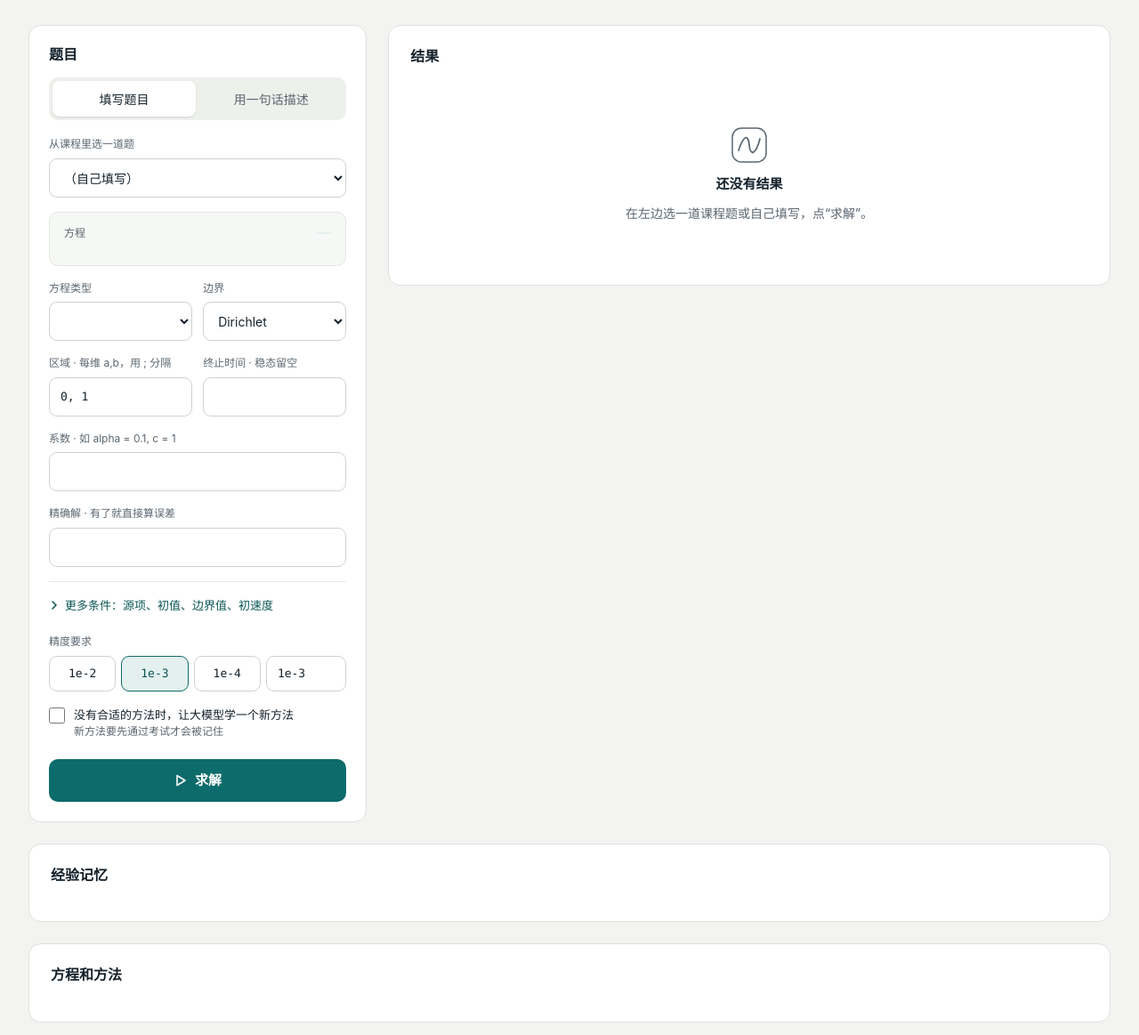
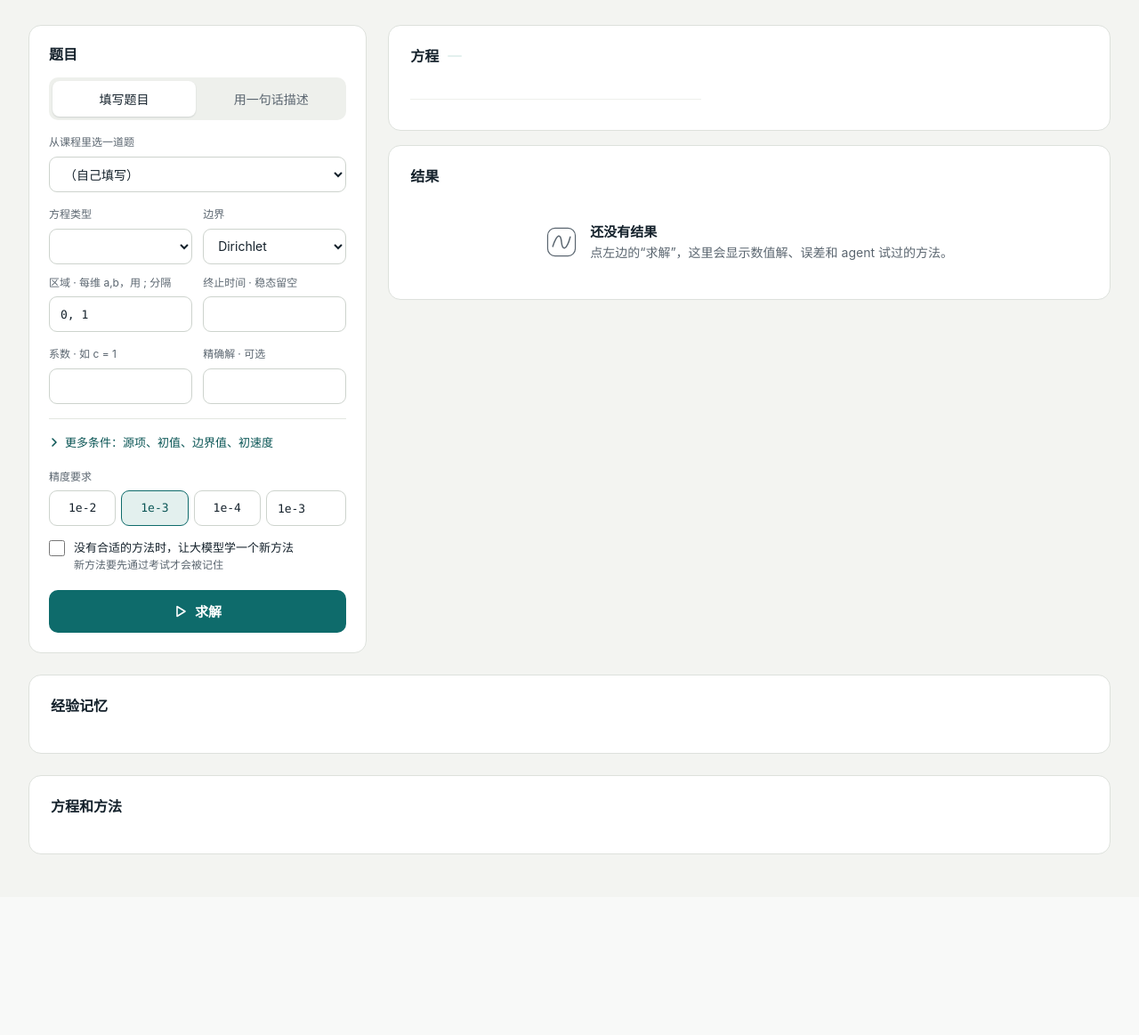
Before and after one commit to jayden-dong411/pde-agent-2026, a Python web app: template src/pde_agent/templates/app.html in a window 1280 px wide. Shown: the part 62-1225 px from the top of the page at 89% size. After the commit the page ends 1022 px from the top, so only its background shows below. Run offline with Jinja, Linux system fonts and the light colour scheme; the template is opened without the code that fills it, so the values that code supplies are empty.

Commit message:
v0.6.0: rebalance the solve page with a problem preview
Move the equation card to the right column and draw the problem's known
functions there (exact solution, initial value or source) from a new
/api/preview endpoint, so the right side is useful before solving. The
form packs into two-column rows and shorter inputs; text mode shows
example descriptions on the right.

Co-Authored-By: Claude Opus 5.5 (1M context) <noreply@anthropic.com>
Claude-Session: https://claude.ai/code/session_01HfxrmFgvBDPJ5GMTNKicuz

```diff
--- a/src/pde_agent/__init__.py
+++ b/src/pde_agent/__init__.py
@@ -4,6 +4,6 @@ from .agent import PDEAgent, SolveReport
 from .equations import Equation, builtin_equations, manufactured_problem
 from .problem import PDEProblem
 
-__version__ = "0.5.0"
+__version__ = "0.6.0"
 
 __all__ = ["Equation", "PDEAgent", "PDEProblem", "SolveReport", "builtin_equations", "manufactured_problem"]
--- a/src/pde_agent/templates/app.html
+++ b/src/pde_agent/templates/app.html
@@ -100,24 +100,39 @@ h3 { margin: 0; font-size: 15px; font-weight: 600; }
 .segmented { display: grid; grid-template-columns: repeat(2, minmax(0, 1fr)); gap: 4px; padding: 4px; background: var(--track); border-radius: 10px; }
 .segmented button { height: 40px; border: 0; border-radius: 8px; background: transparent; color: var(--muted); cursor: pointer; }
 .segmented button[aria-selected="true"] { background: var(--surface); color: var(--ink); font-weight: 500; box-shadow: 0 1px 2px rgba(20, 33, 43, .14); }
-.composer-body { padding: 18px 22px 22px; display: flex; flex-direction: column; gap: 16px; }
+.composer-body { padding: 16px 22px 22px; display: flex; flex-direction: column; gap: 14px; }
 .field { display: flex; flex-direction: column; gap: 6px; min-width: 0; }
 .field > label, .label { font-size: 12px; font-weight: 500; color: var(--muted); }
 .field > label span { font-weight: 400; }
 .pair { display: grid; grid-template-columns: repeat(2, minmax(0, 1fr)); gap: 12px; }
 input[type=text], select, textarea { width: 100%; min-width: 0; border: 1px solid var(--field-line); border-radius: 9px; background: var(--surface); color: var(--ink); }
-input[type=text], select { height: 44px; padding: 0 12px; }
+input[type=text], select { height: 40px; padding: 0 12px; }
 input[type=text] { font-family: var(--mono); font-size: 13px; }
 textarea { min-height: 140px; padding: 10px 12px; resize: vertical; line-height: 1.6; }
 input:focus, select:focus, textarea:focus { outline: none; border-color: var(--accent); box-shadow: 0 0 0 3px var(--accent-soft); }
-.equation { background: var(--soft); border: 1px solid var(--soft-line); border-radius: 10px; padding: 14px 16px; display: flex; flex-direction: column; gap: 6px; }
-.equation .top { display: flex; justify-content: space-between; align-items: center; gap: 8px; flex-wrap: wrap; }
 .tag { font-family: var(--mono); font-size: 12px; color: var(--accent-ink); background: var(--accent-soft); padding: 1px 8px; border-radius: 999px; }
 .formula { font-family: var(--math); font-style: italic; font-size: 23px; line-height: 1.35; overflow-wrap: anywhere; }
 .formula sub { font-size: 60%; }
 .formula sup { font-size: 60%; }
-.equation .where { font-size: 12px; color: var(--muted); overflow-wrap: anywhere; }
-.row-select { display: grid; grid-template-columns: minmax(0, 1fr) minmax(0, 1fr); gap: 12px; }
+.where { font-size: 12px; color: var(--muted); overflow-wrap: anywhere; }
+.quad { display: grid; grid-template-columns: repeat(2, minmax(0, 1fr)); gap: 12px; }
+
+/* problem preview (right column) */
+.preview-body { display: flex; flex-wrap: wrap; gap: 20px 28px; align-items: center; }
+.preview-eq { flex: 1 1 260px; min-width: 0; display: flex; flex-direction: column; gap: 12px; }
+.preview-eq .top { display: flex; align-items: center; gap: 10px; flex-wrap: wrap; }
+.preview-eq .formula { font-size: 32px; }
+.preview-plot { flex: 1.3 1 320px; min-width: 0; }
+.preview-plot figure.map { max-width: 300px; margin: 0 auto; }
+.preview-plot .message { padding: 24px 0; text-align: center; }
+.conds { display: grid; grid-template-columns: auto minmax(0, 1fr); gap: 6px 14px; margin: 0; font-size: 13px; padding-top: 12px; border-top: 1px solid var(--track); }
+.conds dt { color: var(--muted); }
+.conds dd { margin: 0; font-family: var(--mono); overflow-wrap: anywhere; }
+.conds dd.derived { font-family: var(--sans); color: var(--muted); }
+.ideas { display: grid; grid-template-columns: repeat(auto-fill, minmax(300px, 1fr)); gap: 10px; }
+.ideas button { text-align: left; padding: 12px 14px; border: 1px solid var(--soft-line); border-radius: 10px; background: var(--soft); cursor: pointer; line-height: 1.6; }
+.ideas button:hover { border-color: var(--accent); background: var(--accent-soft); }
+.empty.compact { padding: 20px 16px; flex-direction: row; justify-content: center; text-align: left; gap: 14px; }
 details.more { border-top: 1px solid var(--soft-line); padding-top: 10px; }
 details.more summary { cursor: pointer; font-size: 13px; font-weight: 500; color: var(--accent-ink); min-height: 32px; display: flex; align-items: center; gap: 6px; list-style: none; }
 details.more summary::-webkit-details-marker { display: none; }
@@ -175,7 +190,7 @@ svg.chart .exact { stroke: var(--exact); }
 canvas { width: 100%; height: auto; image-rendering: pixelated; border-radius: 8px; display: block; }
 .scale { display: flex; align-items: center; gap: 8px; font: 11px var(--mono); color: var(--muted); }
 .scale .ramp { flex: 1; height: 8px; border-radius: 4px; background: linear-gradient(90deg, #30123b, #4662d7, #36aaf9, #1ae4b6, #72fe5e, #c7ef34, #faba39, #f66b19, #ca2a04); }
-.empty { padding: 48px 24px; display: flex; flex-direction: column; align-items: center; gap: 10px; text-align: center; color: var(--muted); }
+.empty { padding: 32px 24px; display: flex; flex-direction: column; align-items: center; gap: 10px; text-align: center; color: var(--muted); }
 .empty b { color: var(--ink); font-size: 15px; font-weight: 600; }
 .steps { margin: 0; padding: 0; list-style: none; }
 .steps li { display: flex; gap: 14px; align-items: flex-start; padding: 10px 0; border-bottom: 1px solid var(--track); }
@@ -291,16 +306,7 @@ th { color: var(--muted); font-weight: 500; font-size: 12px; }
             <select id="preset"><option value="">（自己填写）</option></select>
           </div>
 
-          <div class="equation" aria-live="polite">
-            <div class="top">
-              <span class="label">方程</span>
-              <span class="tag" id="eq-tag"></span>
-            </div>
-            <div class="formula" id="formula"></div>
-            <div class="where" id="where"></div>
-          </div>
-
-          <div class="row-select">
+          <div class="quad">
             <div class="field">
               <label for="kind">方程类型</label>
               <select id="kind"></select>
@@ -312,9 +318,6 @@ th { color: var(--muted); font-weight: 500; font-size: 12px; }
                 <option value="periodic">周期</option>
               </select>
             </div>
-          </div>
-
-          <div class="pair">
             <div class="field">
               <label for="domain">区域 <span>· 每维 a,b，用 ; 分隔</span></label>
               <input type="text" id="domain" value="0, 1">
@@ -325,14 +328,15 @@ th { color: var(--muted); font-weight: 500; font-size: 12px; }
             </div>
           </div>
 
-          <div class="field">
-            <label for="coefficients">系数 <span>· 如 alpha = 0.1, c = 1</span></label>
-            <input type="text" id="coefficients">
-          </div>
-
-          <div class="field">
-            <label for="exact">精确解 <span>· 有了就直接算误差</span></label>
-            <input type="text" id="exact">
+          <div class="pair">
+            <div class="field">
+              <label for="coefficients">系数 <span>· 如 c = 1</span></label>
+              <input type="text" id="coefficients">
+            </div>
+            <div class="field">
+              <label for="exact">精确解 <span>· 可选</span></label>
+              <input type="text" id="exact">
+            </div>
           </div>
 
           <details class="more" id="more">
@@ -394,16 +398,36 @@ th { color: var(--muted); font-weight: 500; font-size: 12px; }
     </section>
 
     <section class="results" aria-labelledby="result-title">
+      <div class="card panel" id="preview-card" aria-live="polite">
+        <div class="preview-body">
+          <div class="preview-eq">
+            <div class="top">
+              <h2>方程</h2>
+              <span class="tag" id="eq-tag"></span>
+            </div>
+            <div class="formula" id="formula"></div>
+            <div class="where" id="where"></div>
+            <dl class="conds" id="conds"></dl>
+          </div>
+          <div class="preview-plot" id="preview-plot"></div>
+        </div>
+      </div>
+
+      <div class="card panel hidden" id="ideas-card">
+        <h2>可以这样描述</h2>
+        <p class="hint">点一条填进左边，再点“求解”。大模型会把它变成题目，这里会显示它理解的方程。</p>
+        <div class="ideas" id="ideas"></div>
+      </div>
+
       <div class="card panel">
         <div class="result-head">
           <h2 id="result-title">结果</h2>
           <span class="badge hidden" id="badge"></span>
           <span class="result-meta" id="result-meta"></span>
         </div>
-        <div class="empty" id="empty">
-          <svg width="44" height="44" viewBox="0 0 44 44" fill="none" aria-hidden="true"><rect x="3" y="3" width="38" height="38" rx="10" stroke="currentColor" stroke-width="1.5"/><path d="M10 28 C16 10, 21 10, 22 22 S29 34, 34 15" stroke="currentColor" stroke-width="1.8" stroke-linecap="round"/></svg>
-          <b>还没有结果</b>
-          <span>在左边选一道课程题或自己填写，点“求解”。</span>
+        <div class="empty compact" id="empty">
+          <svg width="36" height="36" viewBox="0 0 44 44" fill="none" aria-hidden="true"><rect x="3" y="3" width="38" height="38" rx="10" stroke="currentColor" stroke-width="1.5"/><path d="M10 28 C16 10, 21 10, 22 22 S29 34, 34 15" stroke="currentColor" stroke-width="1.8" stroke-linecap="round"/></svg>
+          <span><b>还没有结果</b><br>点左边的“求解”，这里会显示数值解、误差和 agent 试过的方法。</span>
         </div>
         <div id="result" class="hidden" style="display: flex; flex-direction: column; gap: 18px">
           <p class="message hidden" id="message"></p>
@@ -444,6 +468,7 @@ const MORE = ["initial", "boundary_value", "initial_velocity"];
 const GREEK = { alpha: "α", beta: "β", gamma: "γ", delta: "δ", kappa: "κ", lambda: "λ", mu: "μ", nu: "ν", sigma: "σ", omega: "ω", pi: "π" };
 let info = null;
 let mode = "form";
+let asked = false;
 
 function fmt(v, digits = 3) {
   if (v === null || v === undefined || !isFinite(v)) return "-";
@@ -526,6 +551,48 @@ function updateEquation() {
   const cs = Object.entries(merged).map(([k, v]) => `${GREEK[k] || k} = ${v}`);
   if (cs.length) parts.push(cs.join("，"));
   $("where").textContent = parts.join("，");
+  showConditions(t !== "");
+  schedulePreview();
+}
+
+function showConditions(timeDependent) {
+  const exact = $("exact").value.trim();
+  const rows = [["源项 f", $("source").value.trim() || "0"]];
+  if (timeDependent) rows.push(["初值", $("initial").value.trim() || (exact ? null : "（没填）")]);
+  if ($("boundary").value !== "periodic") rows.push(["边界值", $("boundary_value").value.trim() || (exact ? null : "0")]);
+  if ($("kind").value === "wave") rows.push(["初速度", $("initial_velocity").value.trim() || (exact ? null : "0")]);
+  rows.push(["精确解", exact || "（没有，用 Richardson 估计误差）"]);
+  $("conds").replaceChildren(...rows.flatMap(([k, v]) => [
+    el("dt", {}, k), el("dd", v === null ? { class: "derived" } : {}, v === null ? "由精确解推出" : v)]));
+}
+
+let previewTimer = 0, previewSeq = 0;
+function schedulePreview() {
+  clearTimeout(previewTimer);
+  previewTimer = setTimeout(loadPreview, 250);
+}
+
+async function loadPreview() {
+  const seq = ++previewSeq;
+  const box = $("preview-plot");
+  let data;
+  try {
+    data = await api("/api/preview", { problem: readForm() });
+  } catch (e) {
+    if (seq === previewSeq) box.replaceChildren(el("p", { class: "message" }, `题目还没填好：${e.message.replace(/^题目有误：/, "")}`));
+    return;
+  }
+  if (seq !== previewSeq) return;
+  const curves = data.curves;
+  if (!curves.length) {
+    box.replaceChildren(el("p", { class: "message" }, data.dim > 2 ? "三维题目不画预览图。" : "没有可以预先画出来的函数。"));
+  } else if (data.dim === 1) {
+    box.replaceChildren(lineChart(data.axes[0], curves.map((c) => ({ name: c.label, values: c.values })), "题目给的函数", box));
+  } else {
+    const fig = heatmap(data.axes, curves[0].values, curves[0].label + " u(x, y)");
+    fig.classList.add("map");
+    box.replaceChildren(fig);
+  }
 }
 
 function fillForm(p) {
@@ -567,7 +634,17 @@ function setMode(next) {
   }
   $("pane-text").style.display = mode === "text" ? "flex" : "";
   $("learn-row").classList.toggle("hidden", mode === "text");
+  // in text mode the form is stale until the model has read the description
+  $("preview-card").classList.toggle("hidden", mode === "text" && !asked);
+  $("ideas-card").classList.toggle("hidden", mode !== "text" || asked);
 }
+
+const IDEAS = [
+  "一根长 1 的杆，两端温度保持 0，初始温度 sin(pi x)，热扩散系数 0.1，求 t = 0.5 时的温度分布。",
+  "在单位正方形上解泊松方程 -Δu = 2π² sin(πx) sin(πy)，边界上 u = 0。",
+  "周期区间 [0, 1] 上的波以速度 1 向右传播，初始形状 sin(2πx)，算到 t = 1。",
+  "两端固定的弦，初始位移 sin(πx)，初速度 0，波速 1，求 t = 0.5 时的形状。",
+];
 
 function showError(message) {
   $("error").textContent = message;
@@ -596,7 +673,7 @@ async function run() {
   try {
     const report = await api(path, body);
     showReport(report);
-    if (mode === "text") fillForm(report.problem);
+    if (mode === "text") { fillForm(report.problem); asked = true; setMode("text"); }
     loadStats();
     loadInfo();
   } catch (e) {
@@ -676,7 +753,10 @@ function drawSolution(s) {
   plots.replaceChildren();
   if (!s) return;
   const when = s.t !== null && s.t !== undefined ? `t = ${fmt(s.t)} 时的` : "";
-  if (s.dim === 1) plots.append(lineChart(s, when));
+  if (s.dim === 1) {
+    const series = [{ name: "数值解", values: s.u }, ...(s.exact ? [{ name: "精确解", values: s.exact }] : [])];
+    plots.append(lineChart(s.axes[0], series, `${when}u(x)`, plots));
+  }
   else if (s.dim === 2) {
     const grid = el("div", { class: "plots" }, heatmap(s.axes, s.u, `${when}数值解 u(x, y)`));
     if (s.exact) grid.append(heatmap(s.axes, s.u.map((row, i) => row.map((v, j) => Math.abs(v - s.exact[i][j]))), "误差 |u − 精确解|"));
@@ -684,12 +764,12 @@ function drawSolution(s) {
   } else plots.append(el("p", { class: "message" }, "三维结果不画图。"));
 }
 
-function lineChart(s, when) {
+function lineChart(xs, series, caption, box) {
   // size the chart to its box so the axis labels stay readable on a phone
-  const W = Math.round(Math.min(900, Math.max(320, $("plots").clientWidth || 720)));
+  const W = Math.round(Math.min(900, Math.max(320, box.clientWidth || 720)));
   const H = W < 560 ? 240 : 300, L = 56, R = 16, T = 16, B = 34;
-  const xs = s.axes[0];
-  const ys = s.u.concat(s.exact || []);
+  const main = series[0].values;
+  const ys = series.flatMap((c) => c.values);
   let lo = Math.min(...ys), hi = Math.max(...ys);
   if (hi - lo < 1e-12) { lo -= 1; hi += 1; }
   const pad = (hi - lo) * 0.08; lo -= pad; hi += pad;
@@ -701,7 +781,7 @@ function lineChart(s, when) {
   svg.setAttribute("viewBox", `0 0 ${W} ${H}`);
   svg.setAttribute("class", "chart");
   svg.setAttribute("role", "img");
-  svg.setAttribute("aria-label", `${when}u(x) 的曲线，取值从 ${fmt(Math.min(...s.u))} 到 ${fmt(Math.max(...s.u))}`);
+  svg.setAttribute("aria-label", `${caption}：${series[0].name}，取值从 ${fmt(Math.min(...main))} 到 ${fmt(Math.max(...main))}`);
   const add = (tag, attrs, text) => {
     const n = document.createElementNS(ns, tag);
     for (const [k, v] of Object.entries(attrs)) n.setAttribute(k, v);
@@ -717,13 +797,12 @@ function lineChart(s, when) {
   }
   const path = (vals) => vals.map((v, i) => `${i ? "L" : "M"}${px(xs[i]).toFixed(1)},${py(v).toFixed(1)}`).join("");
   const base = Math.min(Math.max(0, lo), hi);
-  add("path", { class: "area", d: `${path(s.u)}L${px(x1).toFixed(1)},${py(base).toFixed(1)}L${px(x0).toFixed(1)},${py(base).toFixed(1)}Z` });
-  add("path", { class: "u", d: path(s.u), fill: "none", "stroke-width": 3, "stroke-linecap": "round", "stroke-linejoin": "round" });
-  if (s.exact) add("path", { class: "exact", d: path(s.exact), fill: "none", "stroke-width": 1.6, "stroke-dasharray": "6 6" });
+  add("path", { class: "area", d: `${path(main)}L${px(x1).toFixed(1)},${py(base).toFixed(1)}L${px(x0).toFixed(1)},${py(base).toFixed(1)}Z` });
+  add("path", { class: "u", d: path(main), fill: "none", "stroke-width": 3, "stroke-linecap": "round", "stroke-linejoin": "round" });
+  for (const c of series.slice(1)) add("path", { class: "exact", d: path(c.values), fill: "none", "stroke-width": 1.6, "stroke-dasharray": "6 6" });
   const legend = el("div", { class: "legend" },
-    el("span", {}, el("i", { class: "swatch" }), "数值解"),
-    ...(s.exact ? [el("span", {}, el("i", { class: "swatch dash" }), "精确解")] : []));
-  return el("figure", {}, el("div", { class: "fig-head" }, el("figcaption", {}, `${when}u(x)`), legend), svg);
+    ...series.map((c, i) => el("span", {}, el("i", { class: i ? "swatch dash" : "swatch" }), c.name)));
+  return el("figure", {}, el("div", { class: "fig-head" }, el("figcaption", {}, caption), legend), svg);
 }
 
 // Turbo colour map, sampled at nine stops (matches the CSS ramp)
@@ -924,9 +1003,14 @@ async function init() {
     const ex = info.examples.find((e) => e.name === $("preset").value);
     if (ex) { fillForm(ex.problem); setTol(ex.tol); }
   });
-  for (const id of ["kind", "boundary", "domain", "t_final", "coefficients"]) $(id).addEventListener("input", updateEquation);
+  for (const id of ["kind", "boundary", "domain", "t_final", "coefficients", ...FIELDS]) $(id).addEventListener("input", updateEquation);
   document.querySelectorAll(".tol button").forEach((b) => b.addEventListener("click", () => setTol(b.dataset.tol)));
   $("tol").addEventListener("input", () => setTol($("tol").value, false));
+  for (const idea of IDEAS) {
+    const b = el("button", { type: "button" }, idea);
+    b.addEventListener("click", () => { $("text").value = idea; $("text").focus(); });
+    $("ideas").append(b);
+  }
   $("tab-form").addEventListener("click", () => setMode("form"));
   $("tab-text").addEventListener("click", () => setMode("text"));
   $("go").addEventListener("click", run);
```
Also changed, not shown: src/pde_agent/app.py (+34 -1 lines), tests/test_app.py (+21 -0 lines), CHANGELOG.md, README.md, 1 other file.
